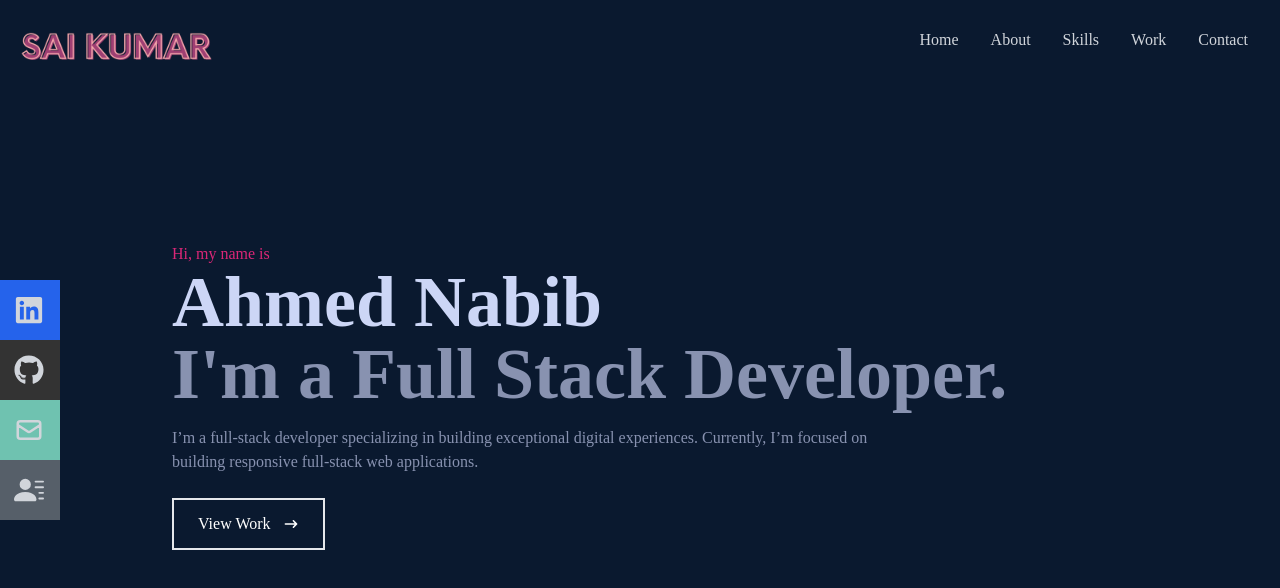
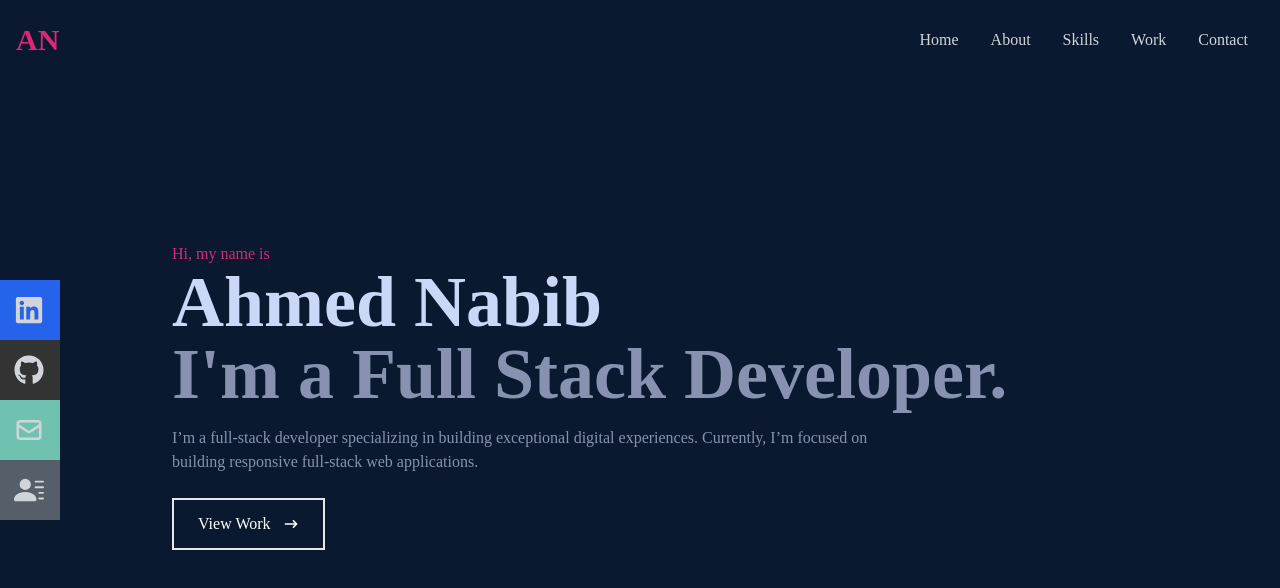
Before and after one commit to AHMEDNABIB/react-portfolio, a React (Vite) app: page / in a window 1280 px wide. Shown: the top 588 px of the page. Built offline with nearby package versions, Linux system fonts and the light colour scheme.

Commit message:
refactor

```diff
--- a/src/components/Navbar.jsx
+++ b/src/components/Navbar.jsx
@@ -18,9 +18,7 @@ const Navbar = () => {
 
 	return (
 		<div className="fixed w-full h-[80px] flex justify-between items-center px-4 bg-[#0a192f] text-gray-300">
-			<div>
-				<img src={Logo} alt="Logo Image" style={{ width: "200px" }} />
-			</div>
+			<h3 className="text-3xl font-semibold text-pink-600">AN</h3>
 
 			{/* menu */}
 			<ul className="hidden md:flex">
```
